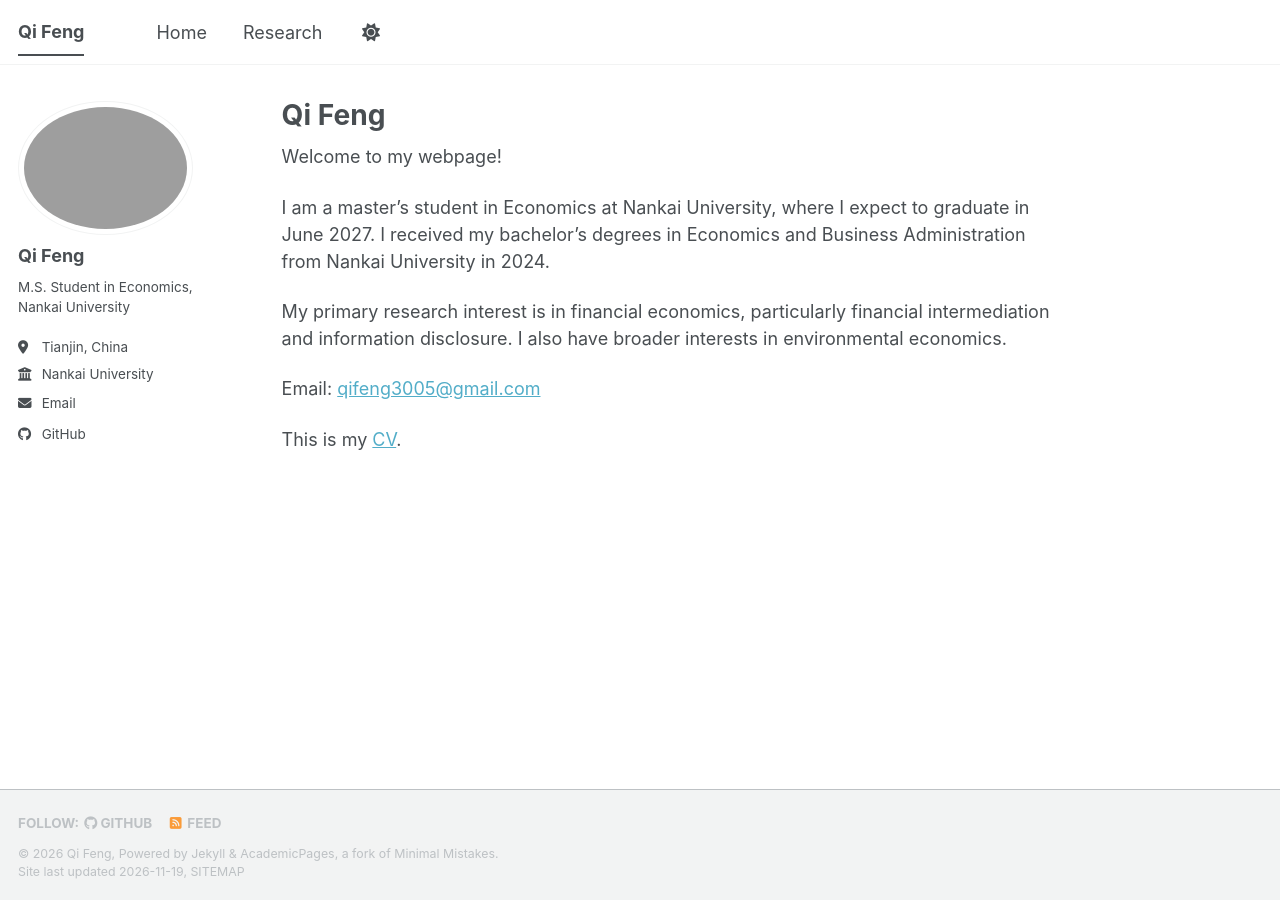
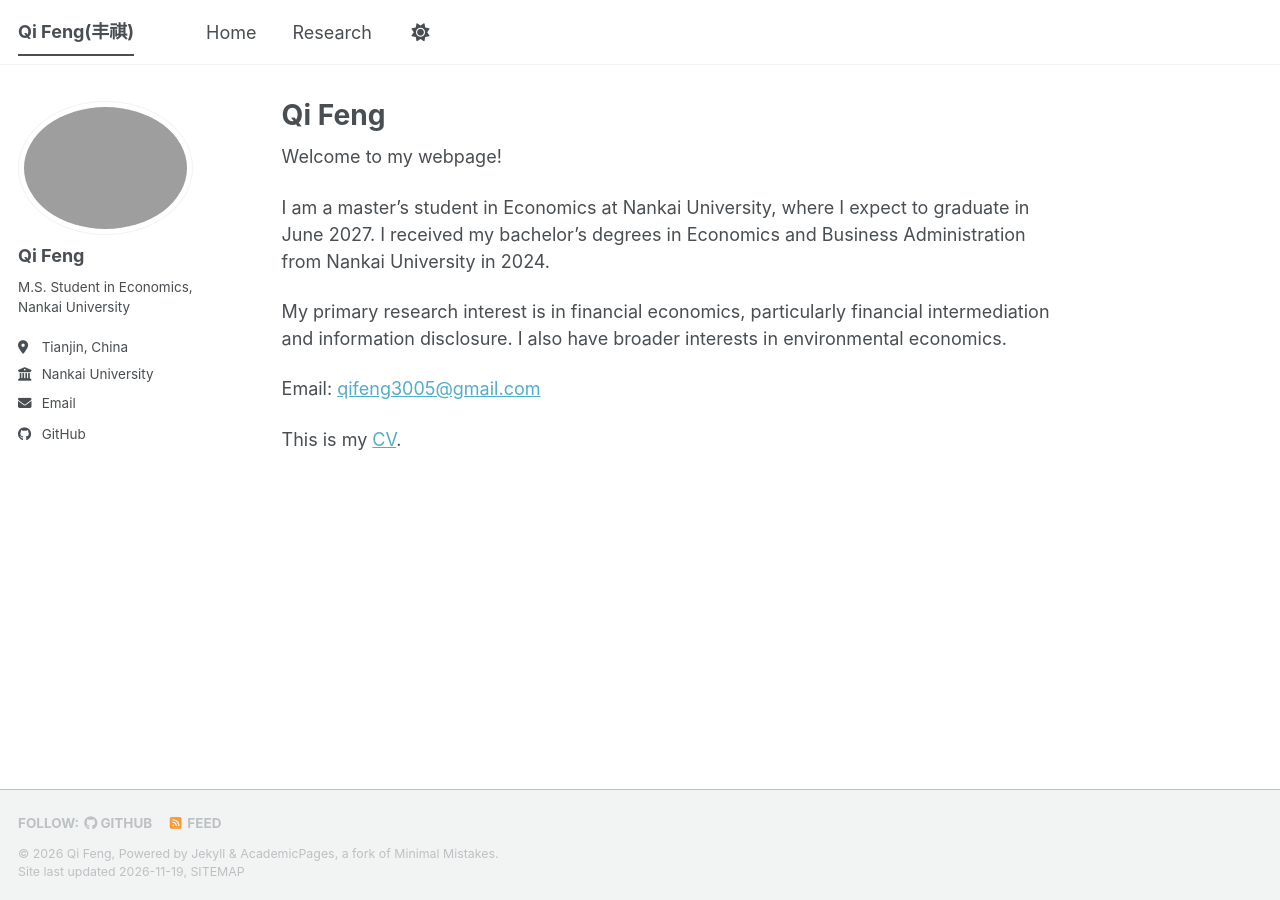
Before and after one commit to qifengF/qifengF.github.io, a Jekyll site: the page built from _pages/about.md, in a window 1280 px wide. Built offline with Jekyll 4.4.1, drawn with Linux system fonts in a browser that asks for light colours; a script bundle is joined from its source files by our own code; a style sheet for code colours, icons or effects is not loaded.

Commit message:
Update _config.yml

```diff
--- a/_config.yml
+++ b/_config.yml
@@ -9,7 +9,7 @@
 # Basic Site Settings
 locale                   : "en-US"
 site_theme              : "default"
-title                   : "Qi Feng"
+title                   : "Qi Feng(丰祺)"
 title_separator          : "-"
 name                    : "Qi Feng"
 description             : &description "Academic website of Qi Feng, M.S. student in Economics at Nankai University"
```
